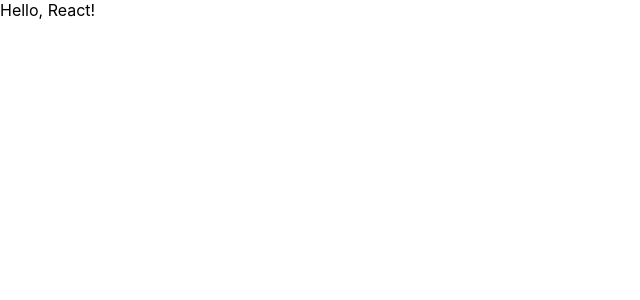
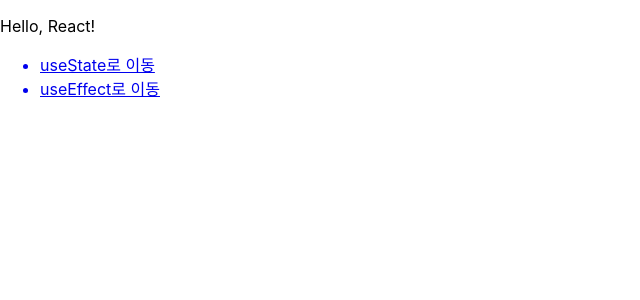
Before and after one commit to minumsa/react-study, a React (Create React App) app: page / in a window 1280 px wide. Shown: the top 300 px of the page, without its empty margins (0-640 px from the left). Built offline with nearby package versions, Linux system fonts and the light colour scheme.

Commit message:
Main.js 페이지 이동 기능 추가

```diff
--- a/src/App.js
+++ b/src/App.js
@@ -1,6 +1,7 @@
 import React, { Component } from "react";
 import { BrowserRouter, Routes, Route, Link } from "react-router-dom";
 import Main from "./Main";
+import UseState from "./UseState";
 
 function App() {
   return (
@@ -8,6 +9,7 @@
       <BrowserRouter>
         <Routes>
           <Route path="/" element={<Main />}></Route>
+          <Route path="/UseState" element={<UseState />}></Route>
         </Routes>
       </BrowserRouter>
       {/* <Link to="/useState">useState로 이동</Link>
--- a/src/Main.js
+++ b/src/Main.js
@@ -1,7 +1,20 @@
 import React from "react";
+import { Link } from "react-router-dom";
 
 function main() {
-  return <div>Hello, React!</div>;
+  return (
+    <div>
+      <p>Hello, React!</p>
+      <ul>
+        <Link to="/UseState">
+          <li>useState로 이동</li>
+        </Link>
+        <Link to="/UseEffect">
+          <li>useEffect로 이동</li>
+        </Link>
+      </ul>
+    </div>
+  );
 }
 
 export default main;
--- a/src/useState.js
+++ b/src/useState.js
@@ -1,7 +1,7 @@
 import React from "react";
 
 function useState() {
-  return <div>useState</div>;
+  return <div>useState 연습</div>;
 }
 
 export default useState;
```
